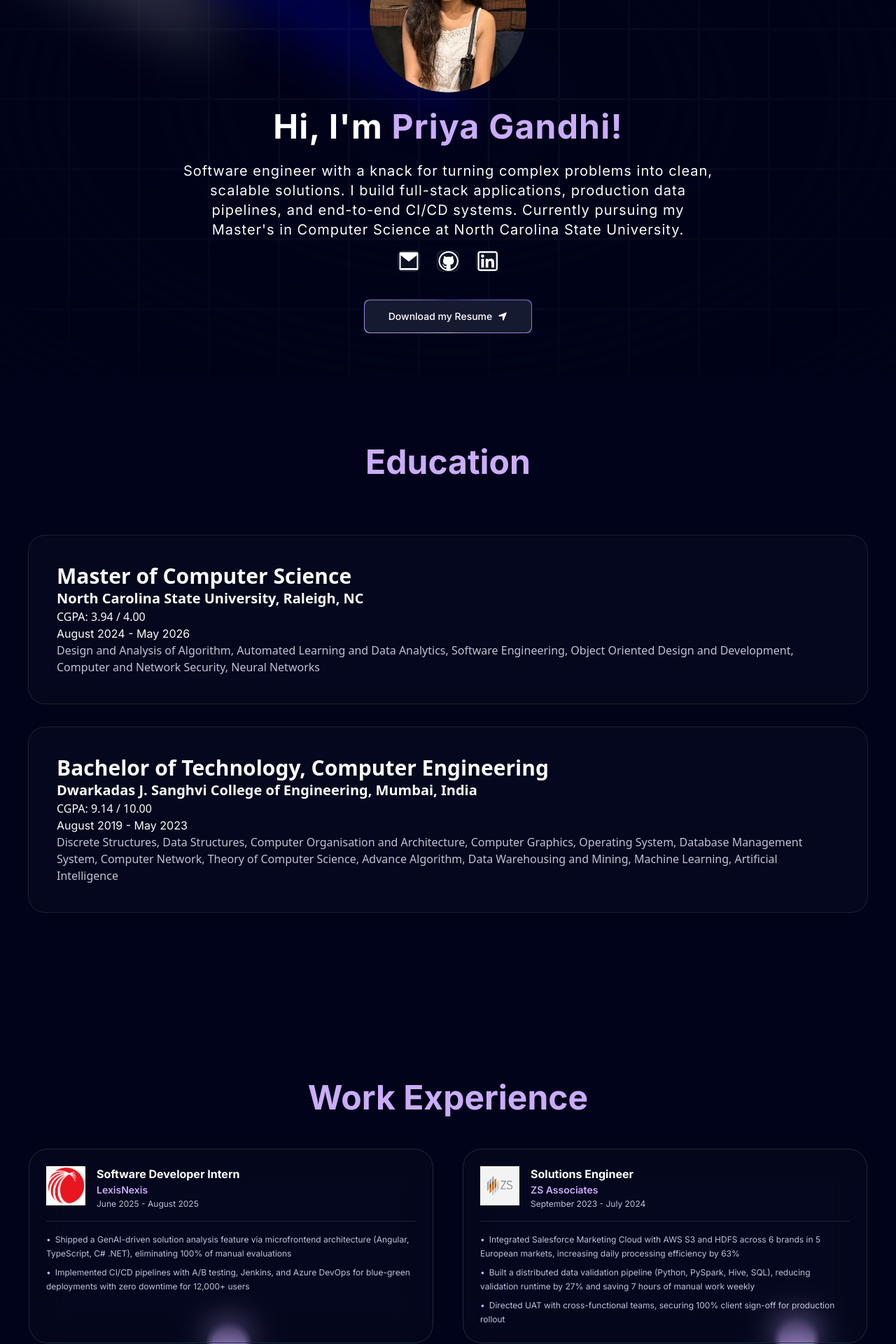
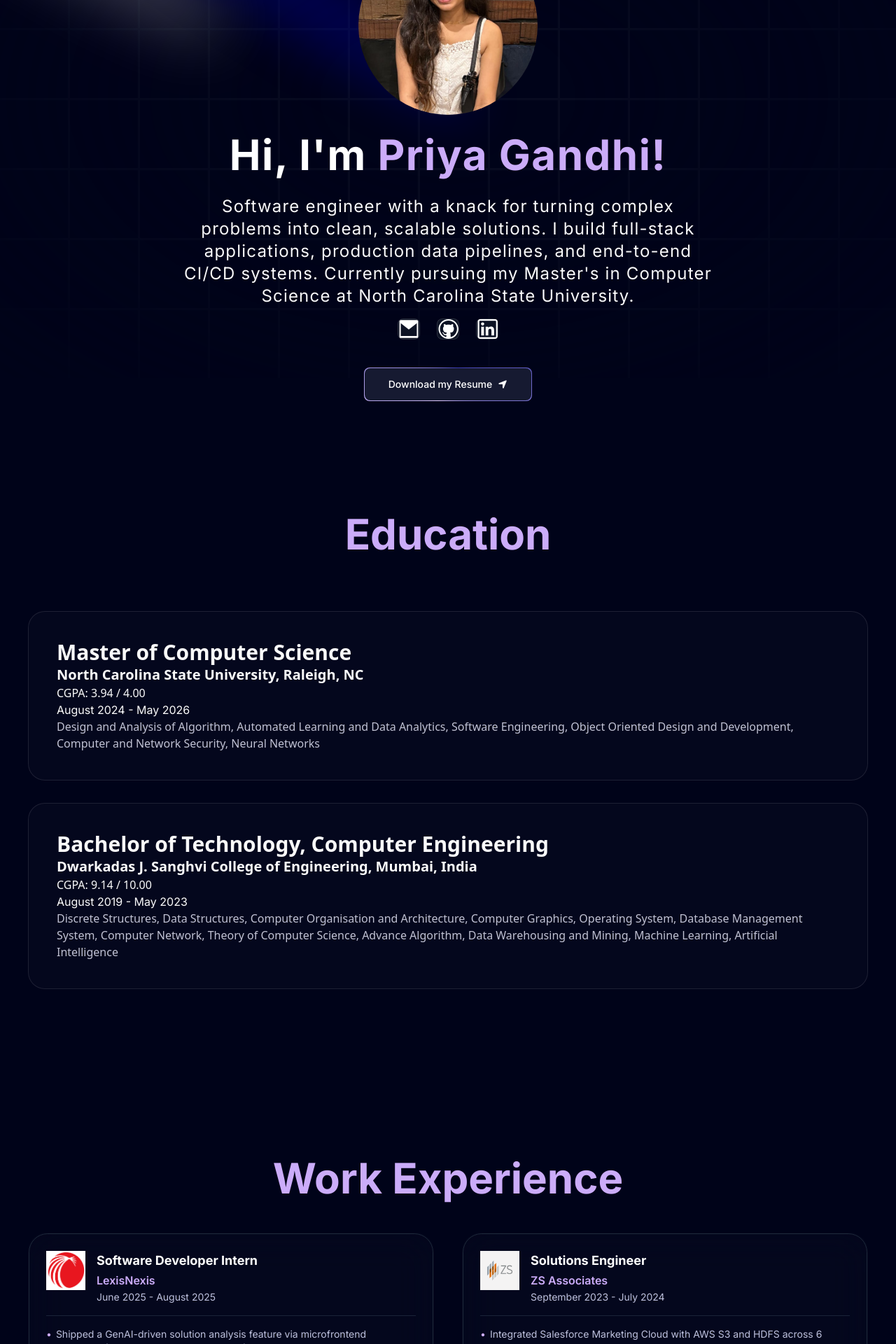
Before and after one commit to PriyaGandhi311/Portfolio-website, a Next.js app: page / in a window 1280 px wide. Shown: the part 260-2180 px from the top of the page at 70% size. Built offline with nearby package versions, Linux system fonts and the light colour scheme.

Commit message:
Enhance responsive typography and image sizes across components

```diff
--- a/app/globals.css
+++ b/app/globals.css
@@ -80,6 +80,6 @@
 
 @layer utilities {
   .heading {
-    @apply font-bold text-4xl md:text-5xl text-center;
+    @apply font-bold text-4xl md:text-5xl xl:text-6xl 2xl:text-7xl text-center;
   }
 }
--- a/components/Approach.tsx
+++ b/components/Approach.tsx
@@ -42,7 +42,7 @@ const Approach = () => {
           <button
             key={filter}
             onClick={() => setActiveFilter(filter)}
-            className={`px-4 py-2 rounded-full text-sm font-medium border transition-all duration-200 cursor-pointer ${
+            className={`px-4 py-2 rounded-full text-sm xl:text-base 2xl:text-lg font-medium border transition-all duration-200 cursor-pointer ${
               activeFilter === filter
                 ? "bg-purple-600 text-white border-purple-600 shadow-md shadow-purple-500/20"
                 : "border-purple-300 dark:border-purple-700 text-purple-600 dark:text-purple-300 hover:bg-purple-50 dark:hover:bg-purple-900/20 bg-transparent"
@@ -137,12 +137,12 @@ const ProjectCard = ({ project }: { project: (typeof projects)[number] }) => {
       </div>
 
       {/* Title */}
-      <h3 className="text-base md:text-lg font-bold text-gray-900 dark:text-white mb-2 leading-snug">
+      <h3 className="text-base md:text-lg xl:text-xl 2xl:text-2xl font-bold text-gray-900 dark:text-white mb-2 leading-snug">
         {project.title}
       </h3>
 
       {/* Description */}
-      <p className="text-xs md:text-sm text-gray-600 dark:text-gray-400 leading-relaxed flex-grow mb-4">
+      <p className="text-xs md:text-sm xl:text-base 2xl:text-lg text-gray-600 dark:text-gray-400 leading-relaxed flex-grow mb-4">
         {project.description}
       </p>
 
--- a/components/Experience.tsx
+++ b/components/Experience.tsx
@@ -34,13 +34,13 @@ const Experience = () => {
                   />
                 </div>
                 <div className="flex flex-col">
-                  <h1 className="text-base font-bold text-white leading-snug">
+                  <h1 className="text-base xl:text-lg 2xl:text-xl font-bold text-white leading-snug">
                     {card.title}
                   </h1>
-                  <p className="text-purple font-semibold text-sm mt-0.5">
+                  <p className="text-purple font-semibold text-sm xl:text-base 2xl:text-lg mt-0.5">
                     {card.company}
                   </p>
-                  <p className="text-white-100 text-xs mt-0.5">{card.duration}</p>
+                  <p className="text-white-100 text-xs xl:text-sm 2xl:text-base mt-0.5">{card.duration}</p>
                 </div>
               </div>
 
@@ -50,7 +50,7 @@ const Experience = () => {
               {/* Highlights below both */}
               <ul className="flex flex-col gap-2">
                 {card.highlights.map((point, i) => (
-                  <li key={i} className="text-xs text-white-100 leading-relaxed before:content-['•'] before:text-purple before:mr-1.5">
+                  <li key={i} className="text-xs xl:text-sm 2xl:text-base text-white-100 leading-relaxed before:content-['•'] before:text-purple before:mr-1.5">
                     {point}
                   </li>
                 ))}
--- a/components/Hero.tsx
+++ b/components/Hero.tsx
@@ -48,17 +48,17 @@ const Hero = () => {
             <img
               src="/Priya_Gandhi.png"
               alt="Priya Gandhi"
-              className="rounded-full w-36 h-36 md:w-48 md:h-48 lg:w-56 lg:h-56"
+              className="rounded-full w-36 h-36 md:w-48 md:h-48 lg:w-56 lg:h-56 xl:w-64 xl:h-64 2xl:w-72 2xl:h-72"
             />
           </div>
         <div className="max-w-[89vw] md:max-w-2xl lg:max-w-[60vw] flex flex-col items-center justify-center">
 
           <TextGenerateEffect
             words="Hi, I'm Priya Gandhi!"
-            className="text-center text-[34px] md:text-4xl lg:text-5xl"
+            className="text-center text-[34px] md:text-4xl lg:text-5xl xl:text-6xl 2xl:text-7xl"
           />
 
-          <p className="text-center md:tracking-wider mb-4 text-sm md:text-base lg:text-xl">
+          <p className="text-center md:tracking-wider mb-4 text-sm md:text-base lg:text-xl xl:text-2xl 2xl:text-3xl">
             Software engineer with a knack for turning complex problems into clean, scalable solutions. I build full-stack applications, production data pipelines, and end-to-end CI/CD systems. Currently pursuing my Master&apos;s in Computer Science at North Carolina State University.
           </p>
           <div className="flex items-center md:gap-6 gap-6 ">
```
